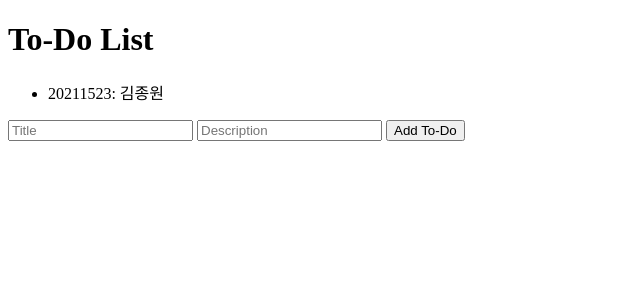
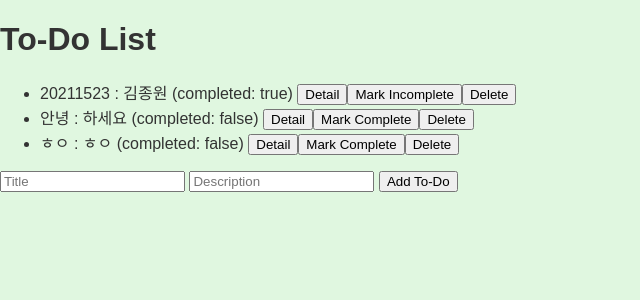
Before and after one commit to limegom/FastApi-Todos_by_jong1, a FastAPI app: page / in a window 1280 px wide. Shown: the top 300 px of the page, without its empty margins (0-640 px from the left). Run offline with FastAPI, Linux system fonts and the light colour scheme.

Commit message:
삭제, 완료, 상세 + 색상 변경

```diff
--- a/main.py
+++ b/main.py
@@ -1,4 +1,4 @@
-from fastapi import FastAPI, HTTPException
+from fastapi import FastAPI, HTTPException, Body
 from fastapi.responses import HTMLResponse
 from pydantic import BaseModel
 import json
@@ -61,8 +61,34 @@ def delete_todo(todo_id: int):
     return {"message": "To-Do item deleted"}
 
 # HTML 파일 서빙
+# main.py (일부 수정)
 @app.get("/", response_class=HTMLResponse)
 def read_root():
-    with open("templates/index.html", "r") as file:
+    with open("templates/index.html", "r", encoding="utf-8") as file:
         content = file.read()
     return HTMLResponse(content=content)
+
+
+
+# 개별 항목 id로 찾기
+@app.get("/todos/{todo_id}", response_model=TodoItem)
+def get_todo_by_id(todo_id: int):
+    todos = load_todos()
+    for todo in todos:
+        if todo["id"] == todo_id:
+            return todo
+    raise HTTPException(status_code=404, detail="To-Do item not found")
+
+# 완료 처리하기
+class PatchTodo(BaseModel):
+    completed: bool
+
+@app.patch("/todos/{todo_id}", response_model=TodoItem)
+def patch_todo(todo_id: int, patch_data: PatchTodo):
+    todos = load_todos()
+    for todo in todos:
+        if todo["id"] == todo_id:
+            todo["completed"] = patch_data.completed
+            save_todos(todos)
+            return todo
+    raise HTTPException(status_code=404, detail="To-Do item not found")
--- a/templates/index.html
+++ b/templates/index.html
@@ -4,44 +4,119 @@
     <meta charset="UTF-8">
     <meta name="viewport" content="width=device-width, initial-scale=1.0">
     <title>To-Do List</title>
+    <style>
+        /* 색상·폰트 등 기본 설정 */
+        :root {
+            --bg-color: #E0F7E0; /* 전체 바탕화면 색 */
+            --text-color: #333333; /* 기본 글자 색 */
+        }
+
+        /* 전체 바탕화면, 글씨체 */
+        body {
+            margin: 0;
+            padding: 0;
+            background-color: var(--bg-color);
+            font-family: Arial, sans-serif;
+            color: var(--text-color);
+        }
+    </style>
 </head>
 <body>
     <h1>To-Do List</h1>
     <ul id="todo-list"></ul>
+
     <form id="todo-form">
         <input type="text" id="title" placeholder="Title" required>
         <input type="text" id="description" placeholder="Description" required>
         <button type="submit">Add To-Do</button>
     </form>
+
     <script>
+        // 모든 To-Do 항목 가져오기
         async function fetchTodos() {
             const response = await fetch('/todos');
             const todos = await response.json();
+
             const todoList = document.getElementById('todo-list');
             todoList.innerHTML = '';
+
             todos.forEach(todo => {
                 const li = document.createElement('li');
-                li.textContent = `${todo.title}: ${todo.description}`;
+                li.textContent = `${todo.title} : ${todo.description} (completed: ${todo.completed}) `;
+
+                // 상세 보기(단일 조회) 버튼
+                const detailBtn = document.createElement('button');
+                detailBtn.textContent = 'Detail';
+                detailBtn.addEventListener('click', async () => {
+                    const res = await fetch(`/todos/${todo.id}`);
+                    if (res.ok) {
+                        const detailItem = await res.json();
+                        alert(`Title: ${detailItem.title}\nDescription: ${detailItem.description}\nCompleted: ${detailItem.completed}`);
+                    } else {
+                        alert('Item not found');
+                    }
+                });
+                li.appendChild(detailBtn);
+
+                // 완료 상태 토글 버튼
+                const toggleBtn = document.createElement('button');
+                toggleBtn.textContent = todo.completed ? 'Mark Incomplete' : 'Mark Complete';
+                toggleBtn.addEventListener('click', async () => {
+                    const res = await fetch(`/todos/${todo.id}`, {
+                        method: 'PATCH',
+                        headers: {
+                            'Content-Type': 'application/json'
+                        },
+                        body: JSON.stringify({
+                            completed: !todo.completed
+                        })
+                    });
+                    if (res.ok) {
+                        fetchTodos();
+                    }
+                });
+                li.appendChild(toggleBtn);
+
+                // 삭제 버튼
+                const deleteBtn = document.createElement('button');
+                deleteBtn.textContent = 'Delete';
+                deleteBtn.addEventListener('click', async () => {
+                    const res = await fetch(`/todos/${todo.id}`, { method: 'DELETE' });
+                    if (res.ok) {
+                        fetchTodos();
+                    }
+                });
+                li.appendChild(deleteBtn);
+
                 todoList.appendChild(li);
             });
         }
 
+        // 신규 To-Do 등록
         document.getElementById('todo-form').addEventListener('submit', async (event) => {
             event.preventDefault();
             const title = document.getElementById('title').value;
             const description = document.getElementById('description').value;
+
             const response = await fetch('/todos', {
                 method: 'POST',
-                headers: {
-                    'Content-Type': 'application/json'
-                },
-                body: JSON.stringify({ id: Date.now(), title, description, completed: false })
+                headers: { 'Content-Type': 'application/json' },
+                body: JSON.stringify({
+                    id: Date.now(),
+                    title: title,
+                    description: description,
+                    completed: false
+                })
             });
+
             if (response.ok) {
+                document.getElementById('title').value = '';
+                document.getElementById('description').value = '';
                 fetchTodos();
             }
         });
 
+        // 초기 로드 시 목록 표시
         fetchTodos();
     </script>
 </body>
--- a/todo.json
+++ b/todo.json
@@ -3,6 +3,18 @@
         "id": 1741513855268,
         "title": "20211523",
         "description": "\uae40\uc885\uc6d0",
+        "completed": true
+    },
+    {
+        "id": 1742819548142,
+        "title": "\uc548\ub155",
+        "description": "\ud558\uc138\uc694",
+        "completed": false
+    },
+    {
+        "id": 1742820978095,
+        "title": "\u314e\u3147",
+        "description": "\u314e\u3147",
         "completed": false
     }
 ]
```
